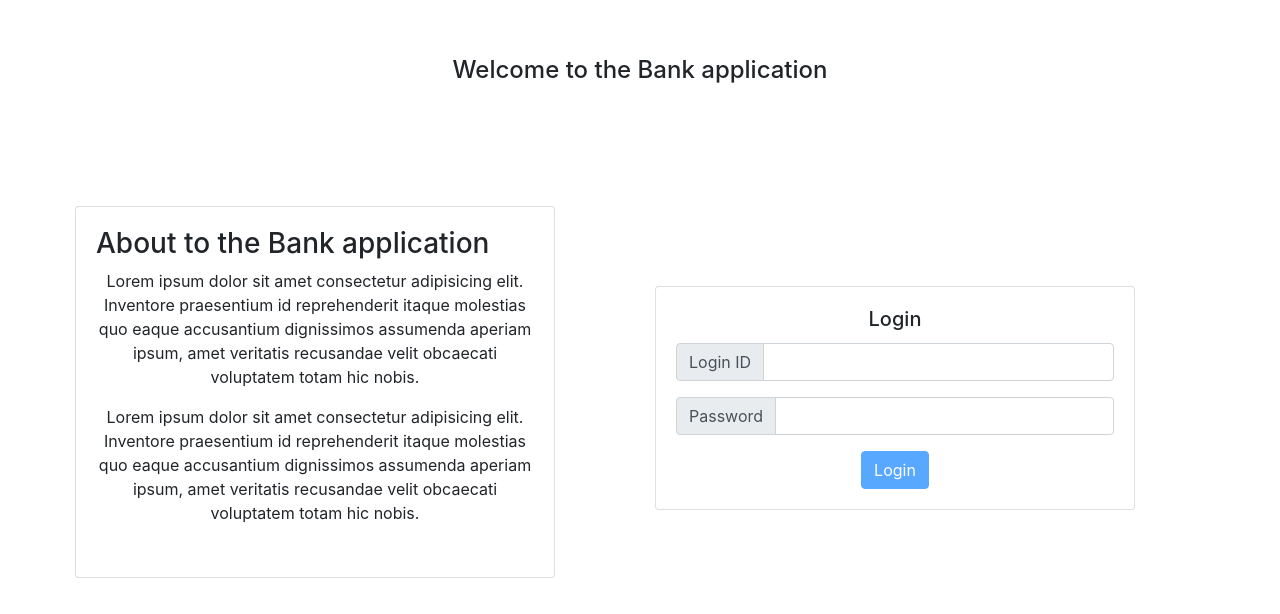
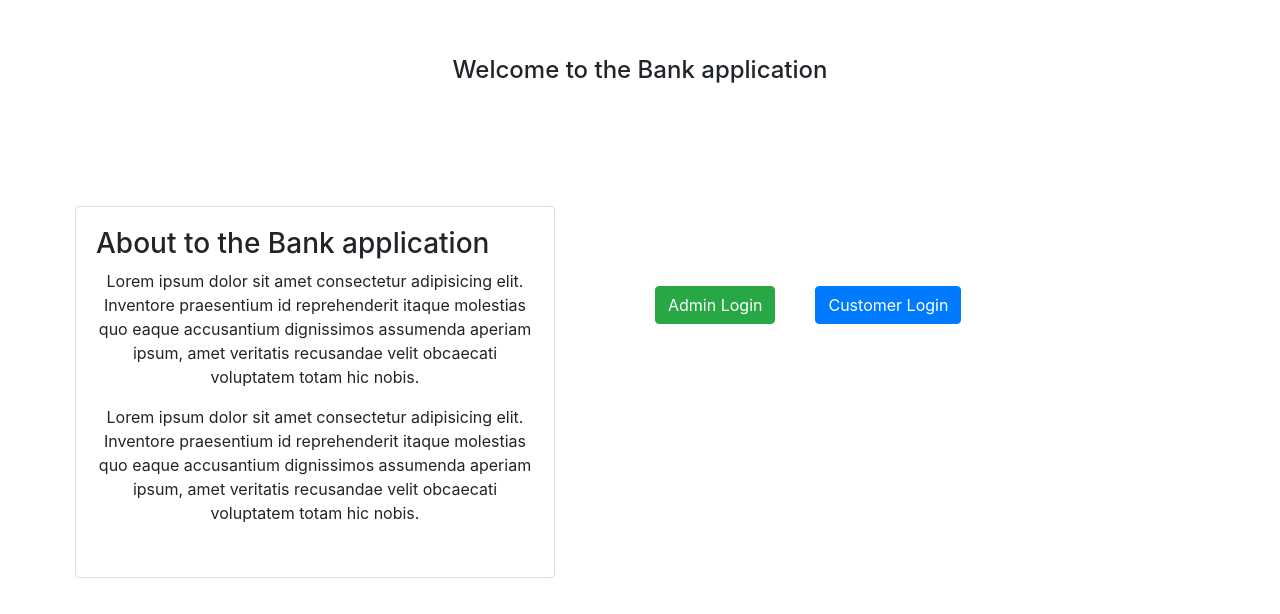
Before and after one commit to satyaroul/BankApp, an Angular app: page /login in a window 1280 px wide. Shown: the top 614 px of the page. Built offline with nearby package versions, Linux system fonts and the light colour scheme.

Commit message:
SRL6: New Requirement Changes 1 change

```diff
--- a/src/app/app.module.ts
+++ b/src/app/app.module.ts
@@ -11,6 +11,7 @@ import { TransactionsComponent } from './components/transactions/transactions.co
 import { HeaderComponent } from './components/header/header.component';
 import { AppLayoutComponent } from './layout/app-layout/app-layout.component';
 import { AppRoutingModule } from './app-routing.module';
+import { LoginModelComponent } from './components/login/login-model/login-model.component';
 
 
 @NgModule({
@@ -22,6 +23,7 @@ import { AppRoutingModule } from './app-routing.module';
     TransactionsComponent,
     HeaderComponent,
     AppLayoutComponent,
+    LoginModelComponent,
 
   ],
   imports: [
--- /dev/null
+++ b/src/app/components/login/login-model/login-model.component.html
@@ -0,0 +1,22 @@
+<div class="card" style="width: 30rem; ">
+  <div class="card-body" style="text-align: center">
+    <h5 class="card-title">Login</h5>
+    <div class="input-group mb-3">
+      <div class="input-group-prepend">
+        <span class="input-group-text" id="inputGroup-sizing-default">Login ID</span>
+      </div>
+      <input type="email" class="form-control" aria-label="Default" aria-describedby="inputGroup-sizing-default"
+        [(ngModel)]="id" required>
+    </div>
+    <div class="input-group mb-3">
+      <div class="input-group-prepend">
+        <span class="input-group-text" id="inputGroup-sizing-default">Password</span>
+      </div>
+      <input type="password" class="form-control" aria-label="Default"
+        aria-describedby="inputGroup-sizing-default" [(ngModel)]="password" required>
+    </div>
+    <button class="btn btn-primary" [disabled]="disable" (click)="Login()" type="submit">Login</button>
+    <a href="/">Forgot Password</a>
+    <p *ngIf="invalid" style="color: red; margin-top: 2%">Invalid Login ID or Password</p>
+  </div>
+</div>
--- /dev/null
+++ b/src/app/components/login/login-model/login-model.component.ts
@@ -0,0 +1,37 @@
+import { Component, OnInit, DoCheck, Input } from '@angular/core';
+import { LoginService } from 'src/app/services/login.service';
+import { Router } from '@angular/router';
+
+@Component({
+  selector: 'app-login-model',
+  templateUrl: './login-model.component.html',
+  styleUrls: ['./login-model.component.css']
+})
+export class LoginModelComponent implements DoCheck {
+  @Input() loginType: Boolean;
+  id: string;
+  password: string;
+  loginToken: string;
+  invalid: Boolean;
+  disable = true;
+  constructor(private loginSevice: LoginService, private route: Router) {
+  }
+
+  Login() {
+    console.log(this.id + this.password);
+    this.loginSevice.login(this.id, this.password);
+
+  }
+
+  ngDoCheck() {
+    if (this.id == null || this.password == null) {
+      this.disable = true
+    } else {
+      this.disable = false;
+    }
+    this.invalid = this.loginSevice.invalid;
+  }
+  // ngOnInit(){
+  //   console.log(this.loginType);
+  // }
+}
--- a/src/app/components/login/login.component.html
+++ b/src/app/components/login/login.component.html
@@ -20,27 +20,9 @@
     </div>
 
     <div class="col-6" style="margin-top: 17%;">
-      <div class="card" style="width: 30rem; ">
-        <div class="card-body" style="text-align: center">
-          <h5 class="card-title">Login</h5>
-          <div class="input-group mb-3">
-            <div class="input-group-prepend">
-              <span class="input-group-text" id="inputGroup-sizing-default">Login ID</span>
-            </div>
-            <input type="email" class="form-control" aria-label="Default" aria-describedby="inputGroup-sizing-default"
-              [(ngModel)]="id" required>
-          </div>
-          <div class="input-group mb-3">
-            <div class="input-group-prepend">
-              <span class="input-group-text" id="inputGroup-sizing-default">Password</span>
-            </div>
-            <input type="password" class="form-control" aria-label="Default"
-              aria-describedby="inputGroup-sizing-default" [(ngModel)]="password" required>
-          </div>
-          <button class="btn btn-primary" [disabled]="disable" (click)="Login()" type="submit">Login</button>
-          <p *ngIf="invalid" style="color: red; margin-top: 2%">Invalid Login ID or Password</p>
-        </div>
-      </div>
+      <button class="btn btn-success" (click)="selecetedLoginType(true)" style="margin-right: 40px;">Admin Login</button>
+      <button class="btn btn-primary" (click)="selecetedLoginType(false)">Customer Login</button>
+      <app-login-model *ngIf="showLoginModel" [loginType]="isAdmin"></app-login-model>
     </div>
   </div>
 </div>
--- a/src/app/components/login/login.component.ts
+++ b/src/app/components/login/login.component.ts
@@ -7,27 +7,16 @@ import { Router } from '@angular/router';
   templateUrl: './login.component.html',
   styleUrls: ['./login.component.css']
 })
-export class LoginComponent implements DoCheck {
-  id: string;
-  password: string
-  loginToken: string;
-  invalid : Boolean;
-  disable = true;
-  constructor(private loginSevice: LoginService, private route : Router) { }
+export class LoginComponent implements OnInit {
+  showLoginModel = false;
+  isAdmin = false;
+  ngOnInit() { }
 
-  Login() {
-    console.log(this.id + this.password);
-    this.loginSevice.login(this.id, this.password);
-
-  }
-
-  ngDoCheck(){
-    if (this.id == null || this.password == null) {
-      this.disable = true
-    }else{
-      this.disable=false;
-    }
-    this.invalid = this.loginSevice.invalid;
+  selecetedLoginType(value) {
+    console.log(value);
+    this.showLoginModel = true;
+    this.isAdmin = value;
+    console.log(this.isAdmin);
   }
 
 }
--- a/src/app/components/new-transaction/new-transaction.component.ts
+++ b/src/app/components/new-transaction/new-transaction.component.ts
@@ -23,7 +23,7 @@ export class NewTransactionComponent implements OnInit {
   ngOnInit() {
     var rightNow = new Date();
     var res = rightNow.toISOString().slice(0, 10).replace(/-/g, "");
-    this.reference = "CUS"+res+Math.random().toFixed(2)*100;
+    this.reference = "CUS"+res;
   }
 
   onSubmit(form: NgForm) {
--- a/src/app/services/apicalls.service.ts
+++ b/src/app/services/apicalls.service.ts
@@ -11,6 +11,7 @@ export class APIcallsService {
 
   GETLogin(){
     return this.http.get('https://ngdemoapi.getsandbox.com/login');
+    console.log(this.http.get('https://my-first-api-27588.firebaseio.com/'));
   }
   GETSubmittedTransactions(){
     return this.http.get('https://ngdemoapi.getsandbox.com/getSubmitedTransactions');
```
Also changed, not shown: src/app/components/login/login-model/login-model.component.css (added), 1 other file (tests, documents, lock files or other folders).
